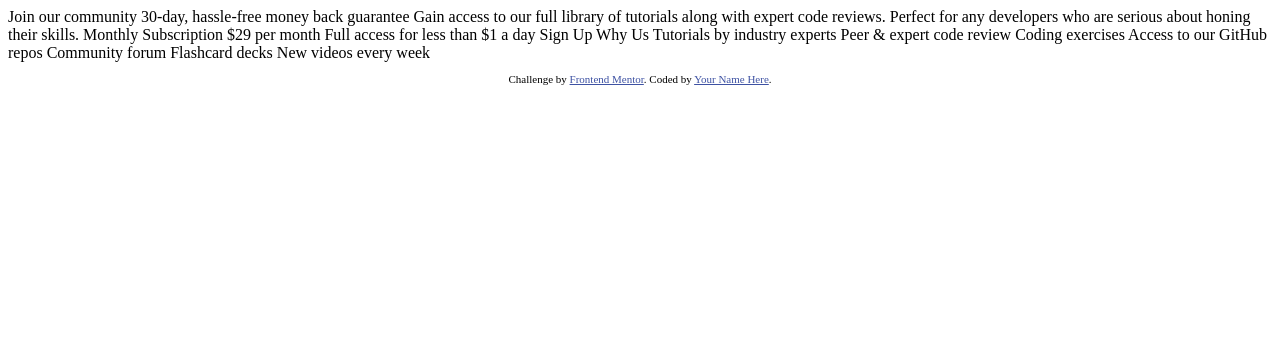
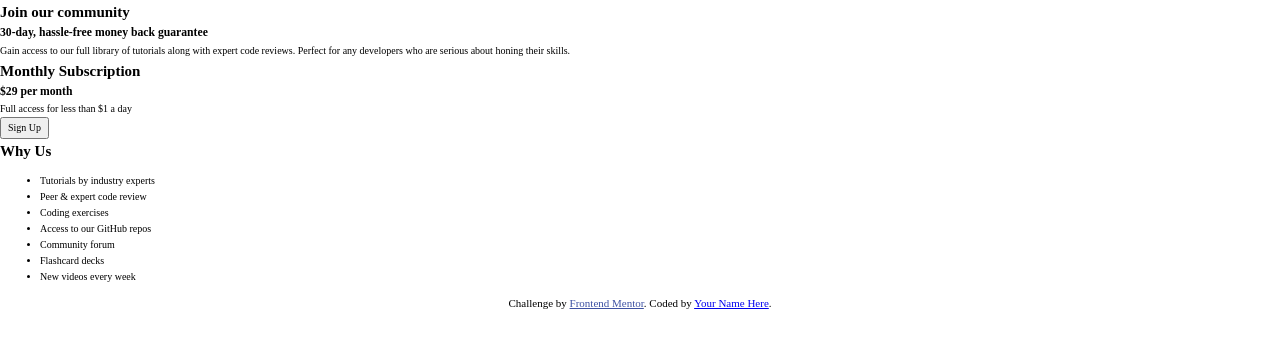
Before and after one commit to MariusHor/Single-price-grid-component, a plain HTML site: page index.html in a window 1280 px wide. Drawn offline with Linux system fonts and the light colour scheme.

Commit message:
created the css file and added the reset styles then I organized the html file by creating the right containers and classes for the content

```diff
--- /dev/null
+++ b/css/style.css
@@ -0,0 +1,132 @@
+/*-----------------------------------*\
+ * #CUSTOM PROPERTY
+\*-----------------------------------*/
+
+:root {
+    /*COLORS - PRIMARY*/
+    --clr-cyan: hsl(179, 62%, 43%);
+    --clr-bright-yellow: hsl(71, 73%, 54%);
+    /*COLORS - NEUTRAL*/
+    --clr-light-grey: hsl(204, 43%, 93%);
+    --clr-grayish-blue: hsl(218, 22%, 67%);
+    /* TYPOGRAPHY */
+    --fs-body: 1.6rem;
+    --ff-primary: 'Karla', sans-serif;
+    --fw-400: 400;
+    --fw-700: 700;
+    /*BORDERS*/
+    --border-radius: 1.5rem;
+}
+
+/*-----------------------------------*\
+ * #RESET
+\*-----------------------------------*/
+
+/* Box sizing rules */
+html {
+    box-sizing: border-box;
+    font-size: 62.5%;
+}
+
+*, *::before, *::after{
+    box-sizing: inherit;
+}
+
+/* Remove default margin */
+body,
+h1,
+h2,
+h3,
+h4,
+p,
+figure,
+blockquote,
+dl,
+dd {
+  margin: 0;
+}
+
+/* Remove list styles on ul, ol elements with a list role, which suggests default styling will be removed */
+ul[role='list'],
+ol[role='list'] {
+  list-style: none;
+}
+
+/* Set core root defaults */
+html:focus-within {
+  scroll-behavior: smooth;
+}
+
+/* Set core body defaults */
+body {
+  min-height: 100vh;
+  text-rendering: optimizeSpeed;
+  line-height: 1.6;
+}
+
+/* A elements that don't have a class get default styles */
+a:not([class]) {
+  text-decoration-skip-ink: auto;
+}
+
+/* Make images easier to work with */
+img,
+picture {
+  max-width: 100%;
+  display: block;
+}
+
+/* Inherit fonts for inputs and buttons */
+input,
+button,
+textarea,
+select {
+  font: inherit;
+}
+
+/* Remove all animations, transitions and smooth scroll for people that prefer not to see them */
+@media (prefers-reduced-motion: reduce) {
+  html:focus-within {
+   scroll-behavior: auto;
+  }
+
+  *,
+  *::before,
+  *::after {
+    animation-duration: 0.01ms !important;
+    animation-iteration-count: 1 !important;
+    transition-duration: 0.01ms !important;
+    scroll-behavior: auto !important;
+  }
+}
+
+/*-----------------------------------*\
+ * #BASE
+\*-----------------------------------*/
+
+/*-----------------------------------*\
+ * #COMPONENTS
+\*-----------------------------------*/
+
+.header__visually-hidden {
+    border: 0;
+    padding: 0;
+    margin: 0;
+    position: absolute !important;
+    height: 1px;
+    width: 1px;
+    overflow: hidden;
+    clip: rect(1px 1px 1px 1px); /* IE6, IE7 - a 0 height clip, off to the bottom right of the visible 1px box */
+    clip: rect(1px, 1px, 1px, 1px); /*maybe deprecated but we need to support legacy browsers */
+    clip-path: inset(50%); /*modern browsers, clip-path works inwards from each corner*/
+    white-space: nowrap; /* added line to stop words getting smushed together (as they go onto seperate lines and some screen readers do not understand line feeds as a space */
+}
+
+.footer__attribution {
+    font-size: 11px;
+    text-align: center;
+}
+
+.footer__link {
+    color: hsl(228, 45%, 44%);
+}
--- a/index.html
+++ b/index.html
@@ -3,46 +3,48 @@
   <head>
     <meta charset="UTF-8">
     <meta name="viewport" content="width=device-width, initial-scale=1.0"> <!-- displays site properly based on user's device -->
-
     <link rel="icon" type="image/png" sizes="32x32" href="./images/favicon-32x32.png">
-
     <title>Frontend Mentor | Single Price Grid Component</title>
-
-  <!-- Feel free to remove these styles or customise in your own stylesheet 👍 -->
-  <style>
-    .attribution { font-size: 11px; text-align: center; }
-    .attribution a { color: hsl(228, 45%, 44%); }
-  </style>
+    <link rel="stylesheet" href="./css/style.css">
+    <link rel="preconnect" href="https://fonts.googleapis.com">
+    <link rel="preconnect" href="https://fonts.gstatic.com" crossorigin>
+    <link href="https://fonts.googleapis.com/css2?family=Karla:wght@400;700&display=swap" rel="stylesheet">
   </head>
   <body>
-  Join our community
-
-  30-day, hassle-free money back guarantee
-
-  Gain access to our full library of tutorials along with expert code reviews.
-  Perfect for any developers who are serious about honing their skills.
-
-  Monthly Subscription
-
-  &dollar;29 per month
-
-  Full access for less than &dollar;1 a day
-
-  Sign Up
-
-  Why Us
-
-  Tutorials by industry experts
-  Peer &amp; expert code review
-  Coding exercises
-  Access to our GitHub repos
-  Community forum
-  Flashcard decks
-  New videos every week
-
-  <footer>
-    <p class="attribution">
-      Challenge by <a href="https://www.frontendmentor.io?ref=challenge" target="_blank">Frontend Mentor</a>.
+    <header class="header">
+      <h1 class="header__visually-hidden">Single Price Grid Component</h1>
+    </header>
+    <main class="main">
+      <div class="card">
+        <div class="card__top">
+          <h2 class="card__header">Join our community</h2>
+          <h3 class="card__subheader">30-day, hassle-free money back guarantee</h3>
+          <p class="card__details">Gain access to our full library of tutorials along with expert code reviews.
+            Perfect for any developers who are serious about honing their skills.</p>
+        </div>
+        <div class="subscription">
+          <h2 class="subscription__header">Monthly Subscription</h2>
+          <h3 class="subscription__price">&dollar;29 per month</h3>
+          <p class="subscription__details">Full access for less than &dollar;1 a day</p>
+          <button class="sign-up-btn">Sign Up</button>
+        </div>
+        <div class="card__bottom">
+          <h2 class="card__about">Why Us</h2>
+          <ul class="card__bottom-nav">
+            <li>Tutorials by industry experts</li>
+            <li>Peer &amp; expert code review</li>
+            <li>Coding exercises</li>
+            <li>Access to our GitHub repos</li>
+            <li>Community forum</li>
+            <li>Flashcard decks</li>
+            <li>New videos every week</li>
+          </ul>
+        </div>
+      </div>
+    </main>
+    <footer class="footer">
+      <p class="footer__attribution">
+        Challenge by <a class="footer__link" href="https://www.frontendmentor.io?ref=challenge" target="_blank">Frontend Mentor</a>.
         Coded by <a href="#">Your Name Here</a>.
       </p>
     </footer>
```
Lines whose indentation alone changed are shown as unchanged.
